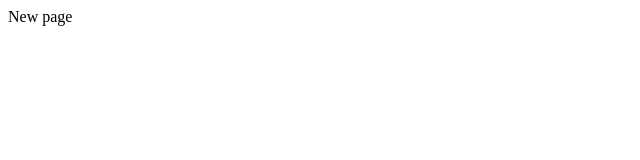
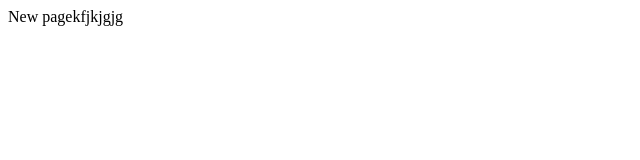
Before and after one commit to DotmacTech/dotmattraining, a plain HTML site: page index.html in a window 1280 px wide. Shown: the full height of the page, 0-640 px from the left. Drawn offline with Linux system fonts and the light colour scheme.

Commit message:
new commit

```diff
--- a/index.html
+++ b/index.html
@@ -6,6 +6,6 @@
     <title>Document</title>
 </head>
 <body>
-    New page
+    New pagekfjkjgjg
 </body>
 </html>
```
